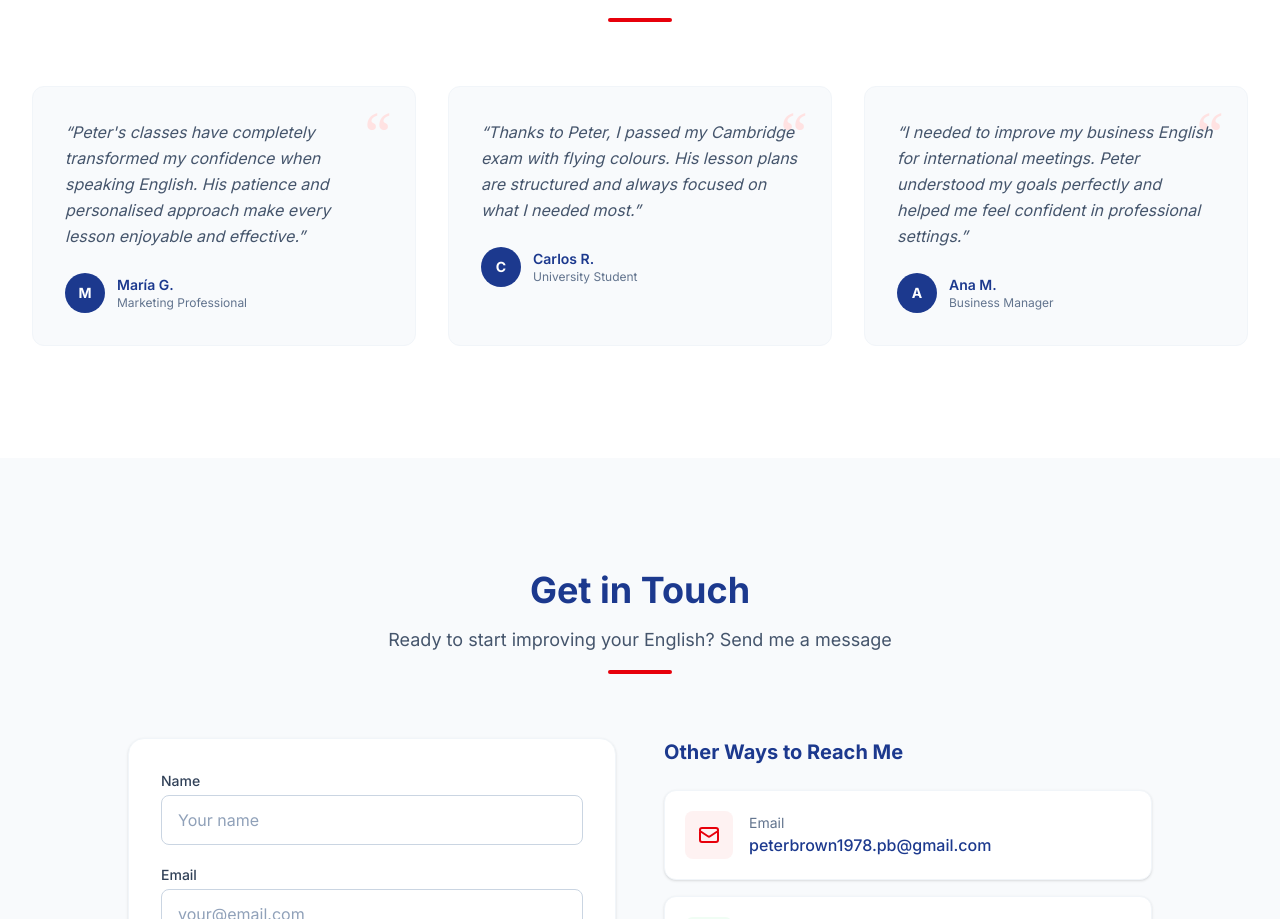
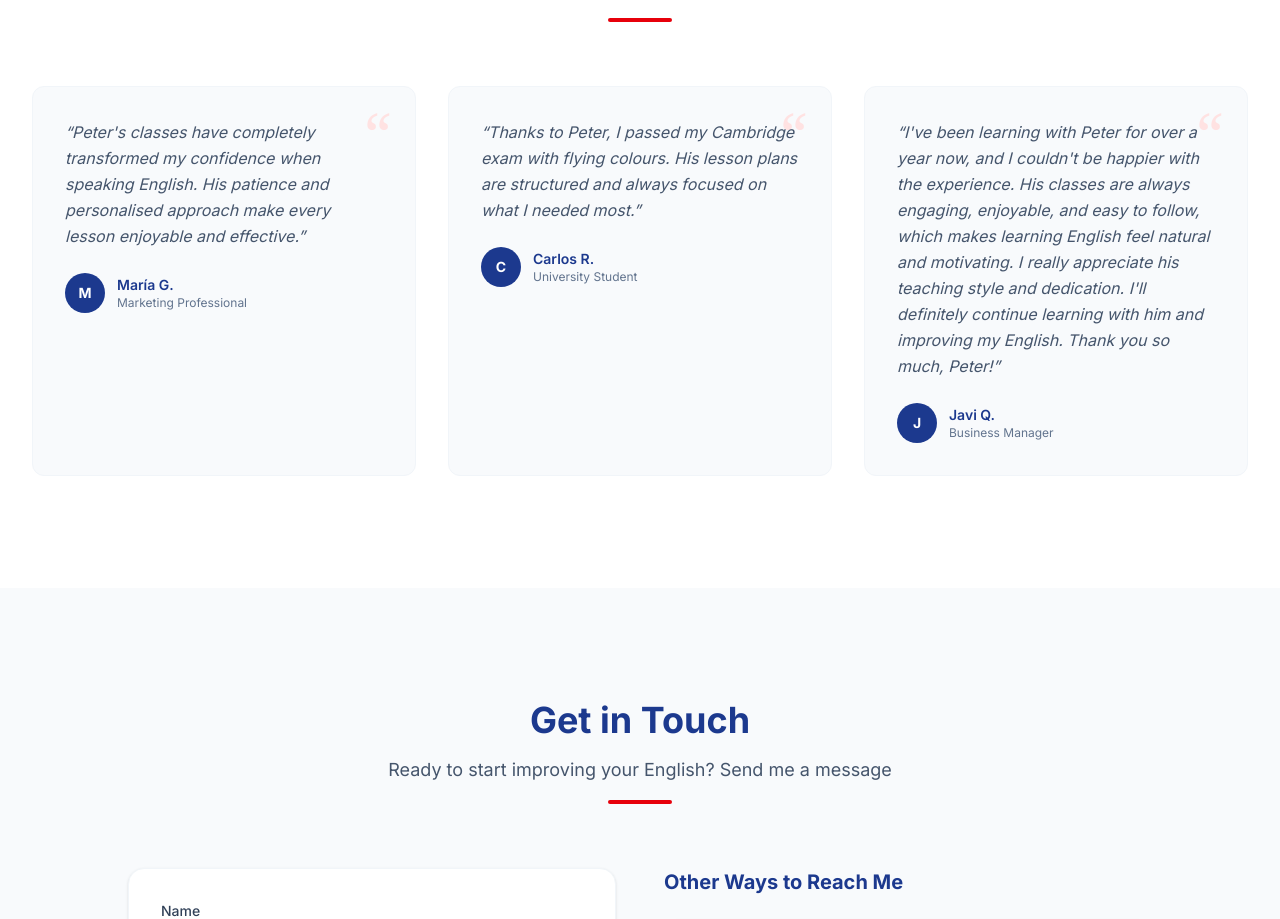
Before and after one commit to peterenglishteacher/peterenglishteacher, a Next.js app: page /en in a window 1280 px wide. Shown: the part 4806-5725 px from the top of the page. Built offline with nearby package versions, Linux system fonts and the light colour scheme; no server answers.

Commit message:
1.0.5 (fix): javiq review

```diff
--- a/src/content/en.ts
+++ b/src/content/en.ts
@@ -199,10 +199,10 @@ export const en: SiteContent = {
           "Thanks to Peter, I passed my Cambridge exam with flying colours. His lesson plans are structured and always focused on what I needed most.",
       },
       {
-        name: "Ana M.",
+        name: "Javi Q.",
         role: "Business Manager",
         quote:
-          "I needed to improve my business English for international meetings. Peter understood my goals perfectly and helped me feel confident in professional settings.",
+          "I've been learning with Peter for over a year now, and I couldn't be happier with the experience. His classes are always engaging, enjoyable, and easy to follow, which makes learning English feel natural and motivating. I really appreciate his teaching style and dedication. I'll definitely continue learning with him and improving my English. Thank you so much, Peter!",
       },
     ],
   },
--- a/src/content/es.ts
+++ b/src/content/es.ts
@@ -199,10 +199,10 @@ export const es: SiteContent = {
           "Gracias a Peter, aprobé mi examen Cambridge con nota. Sus clases son estructuradas y siempre enfocadas en lo que más necesitaba.",
       },
       {
-        name: "Ana M.",
-        role: "Directora de empresa",
+        name: "Javi Q.",
+        role: "Business Manager",
         quote:
-          "Necesitaba mejorar mi business English para reuniones internacionales. Peter entendió mis objetivos perfectamente y me ayudó a sentirme segura en contextos profesionales.",
+          "Llevo más de un año aprendiendo con Peter, y no podría estar más feliz con la experiencia. Sus clases siempre son atractivas, agradables y fáciles de seguir, lo que hace que aprender inglés sea natural y motivador. Realmente aprecio su estilo de enseñanza y dedicación. Definitivamente seguiré aprendiendo con él y mejorando mi inglés. ¡Muchas gracias, Peter!",
       },
     ],
   },
```
